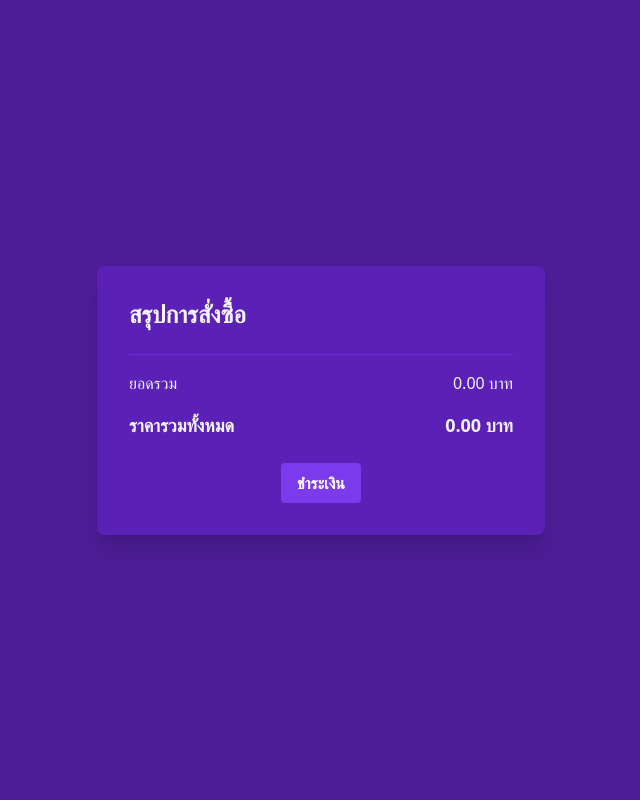
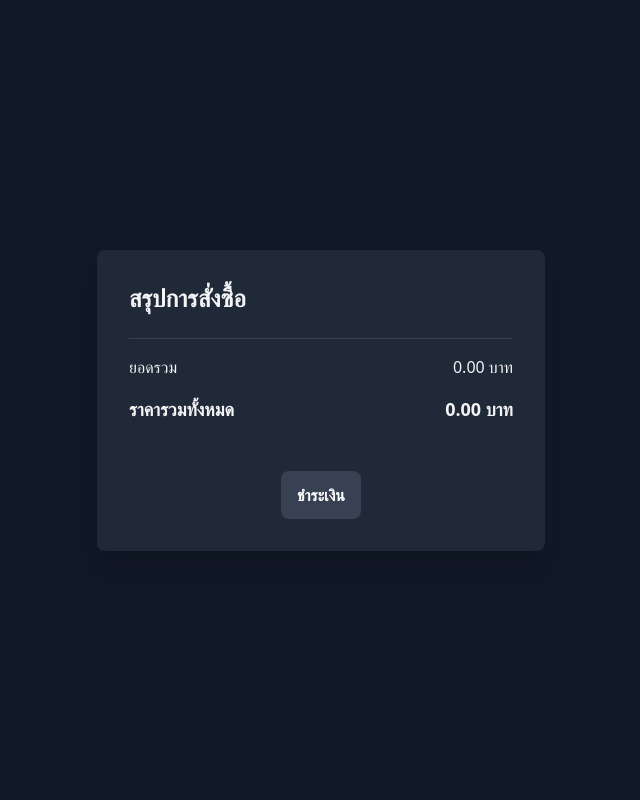
Before and after one commit to heartnet123/BookCube, a Django app: page /checkout/ in a window 1280 px wide. Shown: the whole page, without its empty margins (319-959 px from the left). Run offline with Django 5.2, Linux system fonts and the light colour scheme; the visitor is signed in with stand-in values (Sample User, id 1); data comes from the database, SQL or seed files in the repository; data that the repository does not hold is empty; some libraries are stand-ins or nearby versions.

Commit message:
add_more_stuff

```diff
--- a/Bookcube/ebook/templates/check-out.html
+++ b/Bookcube/ebook/templates/check-out.html
@@ -28,8 +28,8 @@
       };
     </script>
   </head>
-  <body class="min-h-screen bg-purple-900 text-purple-50 flex items-center justify-center p-4">
-    <div class="w-full max-w-md bg-purple-800 rounded-lg shadow-xl overflow-hidden">
+  <body class="min-h-screen bg-gray-900 text-gray-100 flex items-center justify-center p-4">
+    <div class="w-full max-w-md bg-gray-800 rounded-lg shadow-xl overflow-hidden">
       <div class="p-8">
         <h2 class="text-2xl font-bold mb-6">สรุปการสั่งซื้อ</h2>
         <div class="space-y-4 mb-6">
@@ -42,14 +42,14 @@
               />
               <div>
                 <h3 class="font-semibold">{{ item.book.title }}</h3>
-                <p class="text-sm text-purple-300">จำนวน: {{ item.quantity }}</p>
+                <p class="text-sm text-gray-400">จำนวน: {{ item.quantity }}</p>
               </div>
             </div>
             <span class="font-semibold">{{ item.book.price|floatformat:2 }} บาท</span>
           </div>
           {% endfor %}
         </div>
-        <div class="border-t border-purple-700 pt-4 space-y-2">
+        <div class="border-t border-gray-700 pt-4 space-y-2">
           <div class="flex justify-between">
             <span>ยอดรวม</span>
             <span>{{ subtotal|floatformat:2 }} บาท</span>
@@ -62,7 +62,7 @@
         <div class="flex justify-center mt-6">
           <form action="{% url 'checkout' %}" method="POST">
             {% csrf_token %}
-            <button type="submit" class="bg-purple-600 hover:bg-purple-500 text-white font-bold py-2 px-4 rounded">
+            <button class="w-full bg-gray-700 hover:bg-gray-600 text-white font-bold py-3 px-4 rounded-lg mt-6 transition duration-300">
               ชำระเงิน
             </button>
           </form>
```
Also changed, not shown: Bookcube/ebook/templates/review.html (+4 -21 lines), Bookcube/ebook/templates/store.html (+8 -4 lines).
